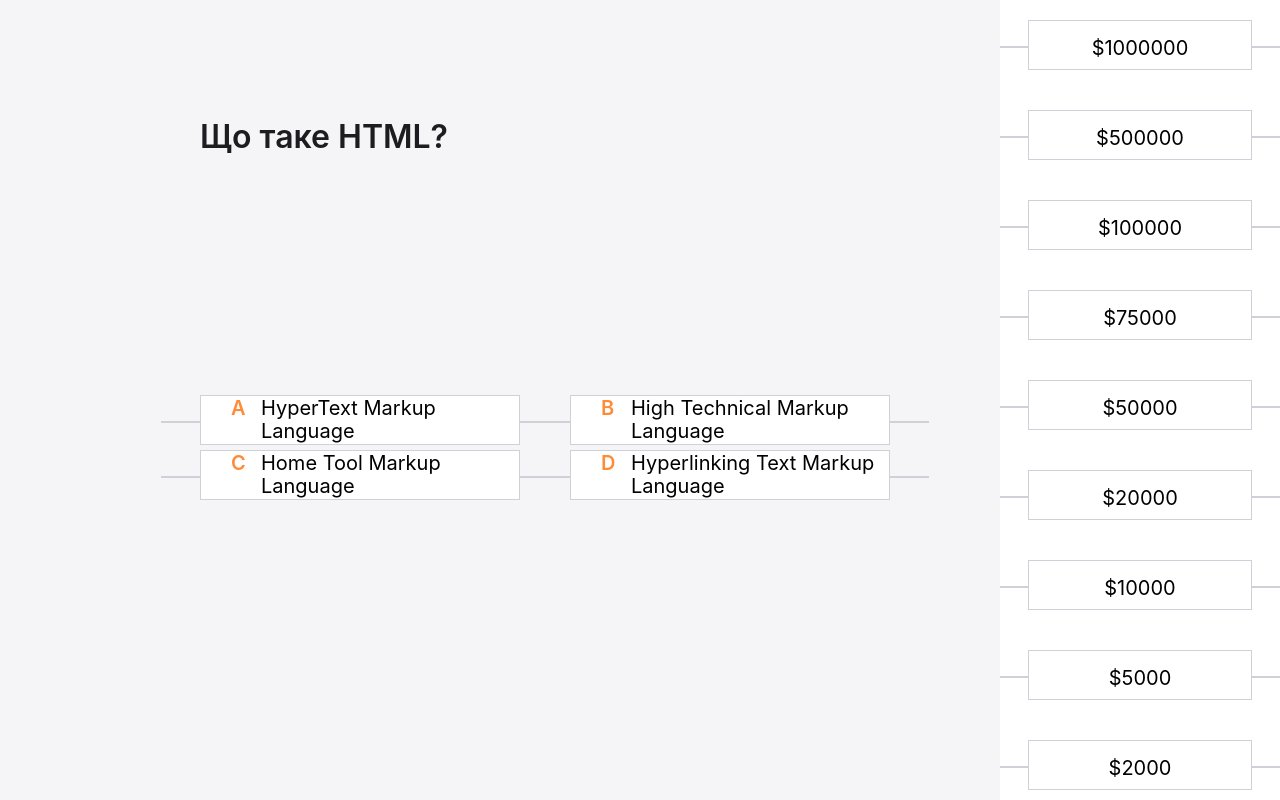
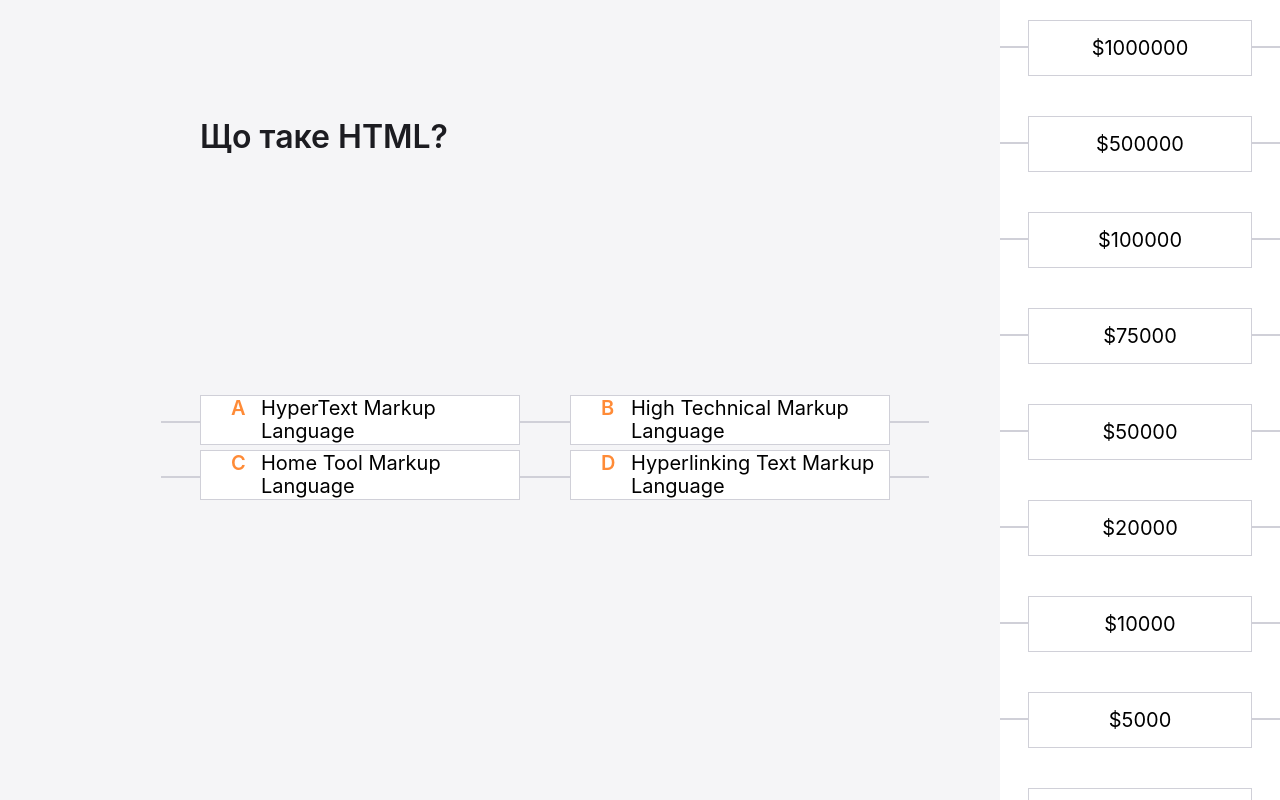
Before and after one commit to NRepeat/milioner-quest, a React (Create React App) app: page /game in a window 1280 px wide. Built offline with nearby package versions, Linux system fonts and the light colour scheme.

Commit message:
fix style bug

```diff
--- a/src/components/lader/style.module.scss
+++ b/src/components/lader/style.module.scss
@@ -2,8 +2,7 @@
   box-sizing: border-box;
 
   width: 80%;
-  height: 50px;
-
+  height: 100%;
   background: #ffffff;
 
   border: 1px solid #d0d0d8;
@@ -16,6 +15,7 @@
   padding-bottom: 15px;
   text-align: center;
   transition: all 100ms;
+
 }
 .default::after {
   content: "";
@@ -68,8 +68,11 @@
 .lader {
   display: flex;
   flex-direction: column-reverse;
-
-  justify-content: space-around;
+  justify-content:space-around;
   align-items: center;
   width: 700px;
+  overflow: scroll;
+  overflow-x:hidden ;
+
+
 }
--- a/src/page/gamePage/style.module.scss
+++ b/src/page/gamePage/style.module.scss
@@ -1,8 +1,6 @@
 .gamePageWrapper {
   width: 100vw;
   height: 100vh;
-  overflow: scroll;
-  overflow-x: hidden;
   display: flex;
   justify-content: center;
   align-items: center;
```
